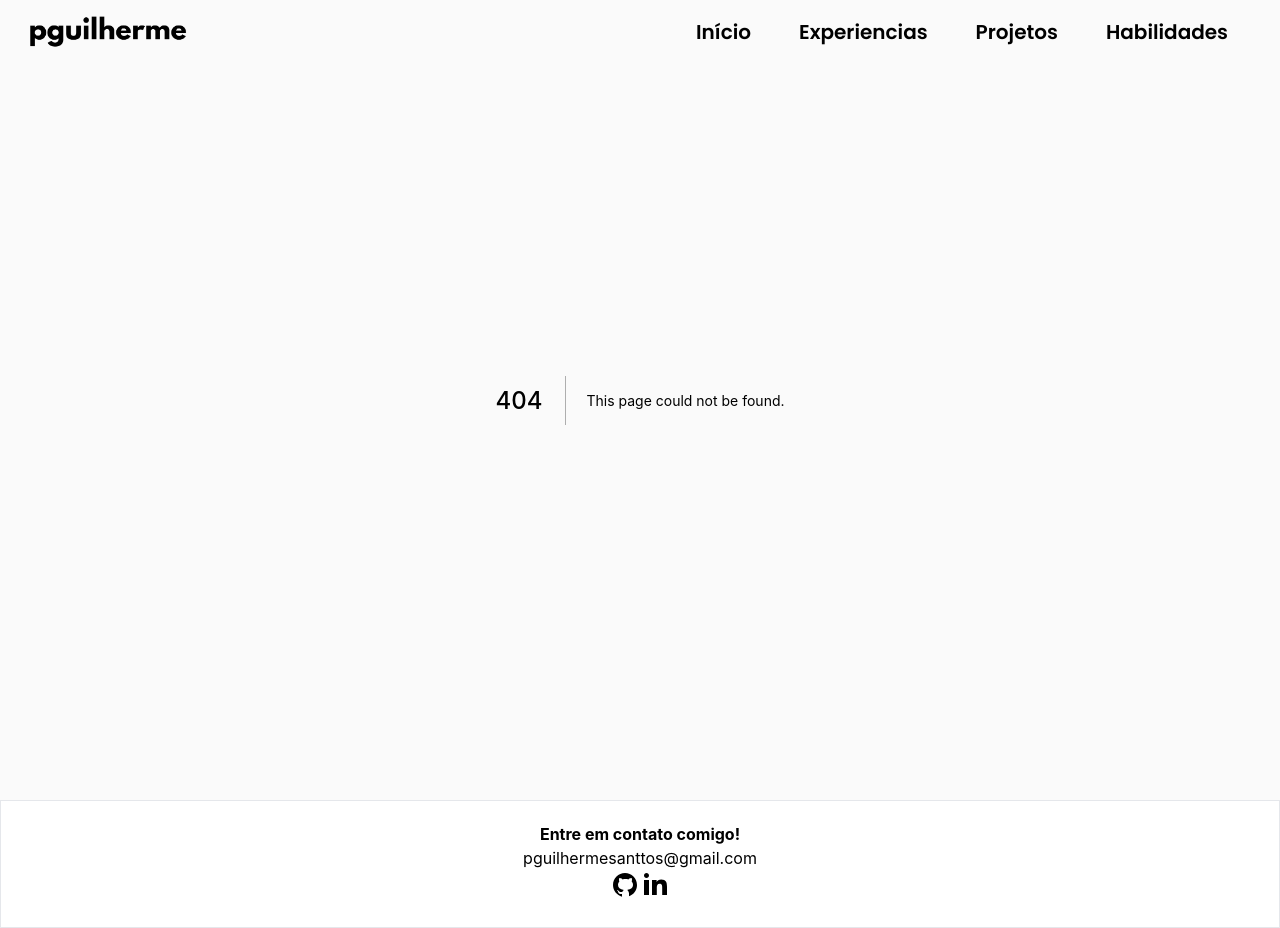
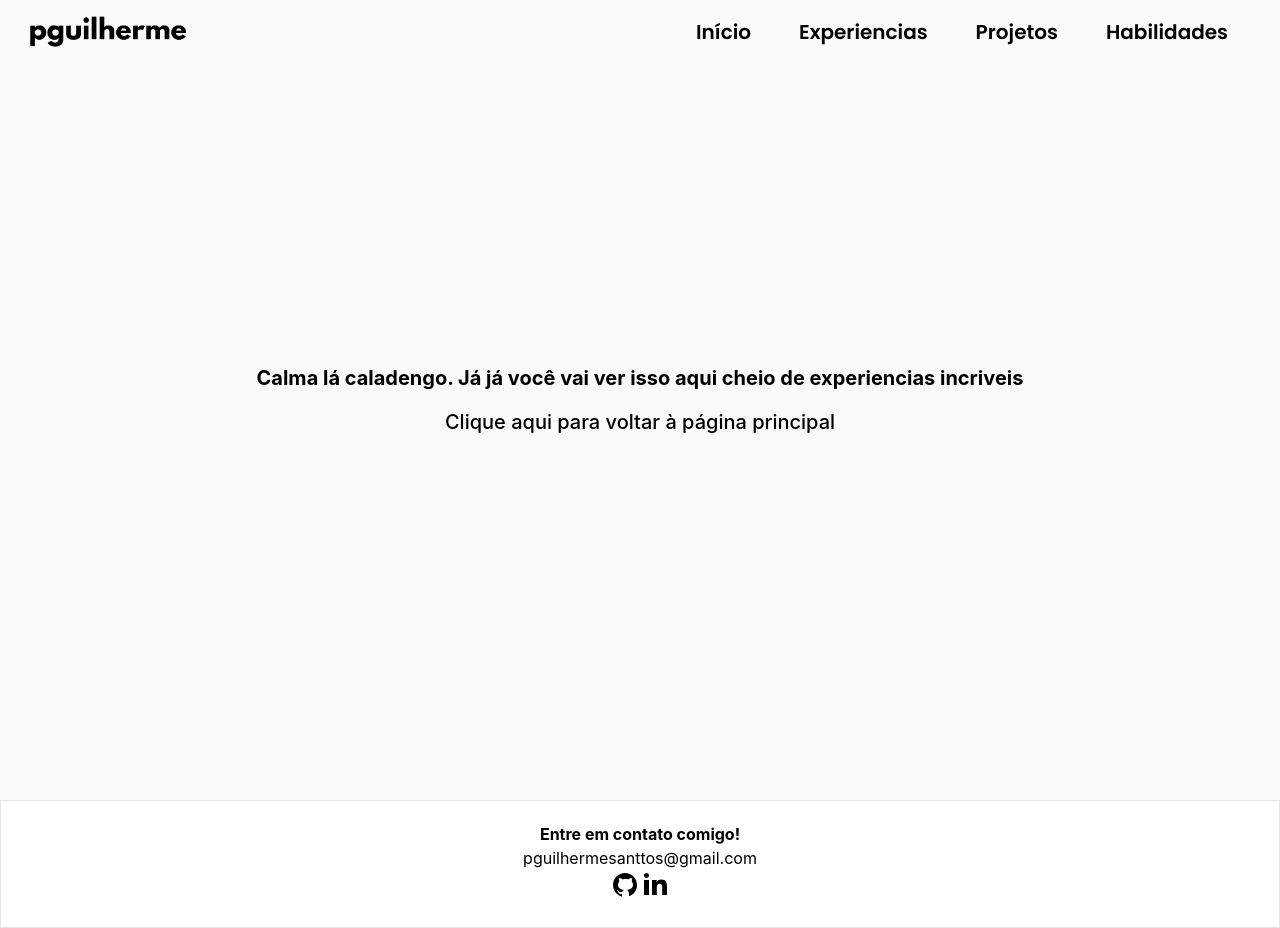
Before and after one commit to pguilhermef/pguilherme-portfolio, a Next.js app: page /experiences in a window 1280 px wide. Before the commit this address had no page. Built offline with nearby package versions, Linux system fonts and the light colour scheme.

Commit message:
Add experience card and experience page

```diff
--- a/components/ExperienceCard.js
+++ b/components/ExperienceCard.js
@@ -7,7 +7,7 @@ export function ExperienceCard({ title, company, employmentType, description, sk
   const formattedStartDate = format(new Date(startDate), 'MMM yyyy');
 
   return (
-    <div className="bg-gray-900 text-gray-100 rounded-lg border border-gray-700 p-6 shadow-lg max-w-4xl mx-auto my-8">
+    <div className="bg-neutral-900 text-gray-100 rounded-lg border border-gray-700 p-6 shadow-lg max-w-4xl mx-auto mt-8 mb-2">
       <div className="flex justify-between mb-4">
         <div>
           <h3 className="text-2xl font-semibold">{title}</h3>
@@ -17,7 +17,7 @@ export function ExperienceCard({ title, company, employmentType, description, sk
           <p className="text-lg">{formattedStartDate} - {formattedEndDate}</p>
         </div>
       </div>
-      <pre className="bg-gray-800 p-6 rounded-lg text-base whitespace-pre-wrap">
+      <pre className="bg-neutral-800 p-6 rounded-lg text-base whitespace-pre-wrap">
         {description}
       </pre>
       <div className="mt-4">
--- a/components/Experiences.js
+++ b/components/Experiences.js
@@ -1,11 +1,13 @@
+import Link from 'next/link';
 import { ExperienceCard } from '../components/ExperienceCard';
 
 export default function Experiences() {
   const experience = {
-    title: 'Senior Developer',
-    company: 'Tech Company',
+    title: 'Desenvolvedor Junior',
+    company: 'Macrosoft',
     employmentType: 'Full-time',
-    description: `As a Senior Frontend Software Engineer at Cloudbeds, I'm responsible for the creation of new Frontend integrations with several lodging business channels such as Tripadvisor, Hopper, and HRS. I also enhance existing connections with platforms like Vrbo and Airbnb. Additionally, I play an important role within the Company's Frontend Brain Trust Group, driving the implementation of cutting-edge technologies and industry best practices throughout our Frontend teams.`,
+    description: `Como desenvolvedor na macrosoft eu desenvolvi muitas tecnologias e tudo isso que eu estou falando está servindo apenas como teste então não leve em conta o que está escrito aqui pois isso é balela, só pra ir testando responsividade e tamanho ideal de descrição. Esse truque eu aprendi com meu professor japonês que sempre me dizia: "その車はベロシティーが高いです". Nunca vou esquecer dessas belas palavras.
+    `,
     skills: ['JavaScript', 'React', 'Next.js', 'Tailwind CSS'],
     startDate: '2020-01-01',
     endDate: '2023-06-01',
@@ -22,7 +24,9 @@ export default function Experiences() {
         </div>
       </div>
       <div className='flex font-poppins max-w-4xl m-auto'>
-        <p className='text-3xl md:text-4xl font-semibold'>Experiências</p>
+        <Link href='/experiences'>
+          <p className='text-1xl md:text-2xl font-semibold px-5 sm:px-0 hover:text-green-500  cursor-pointer'>{`Ver todas as experiências →`}</p>
+        </Link>
       </div>
     </div>
   );
--- /dev/null
+++ b/pages/experiences/index.js
@@ -0,0 +1,17 @@
+import Link from 'next/link'
+import React from 'react'
+
+function experiencesPage() {
+  return (
+    <div className='h-screen flex justify-center items-center flex-col'>
+      <div className='flex justify-center items-center text-xl font-bold'>Calma lá caladengo. Já já você vai ver isso aqui cheio de experiencias incriveis</div>
+      <Link href='/'>
+        <h1 className='mt-4 text-xl font-medium'>
+        Clique aqui para voltar à página principal
+        </h1>
+        </Link>
+    </div>
+  )
+}
+
+export default experiencesPage
```
